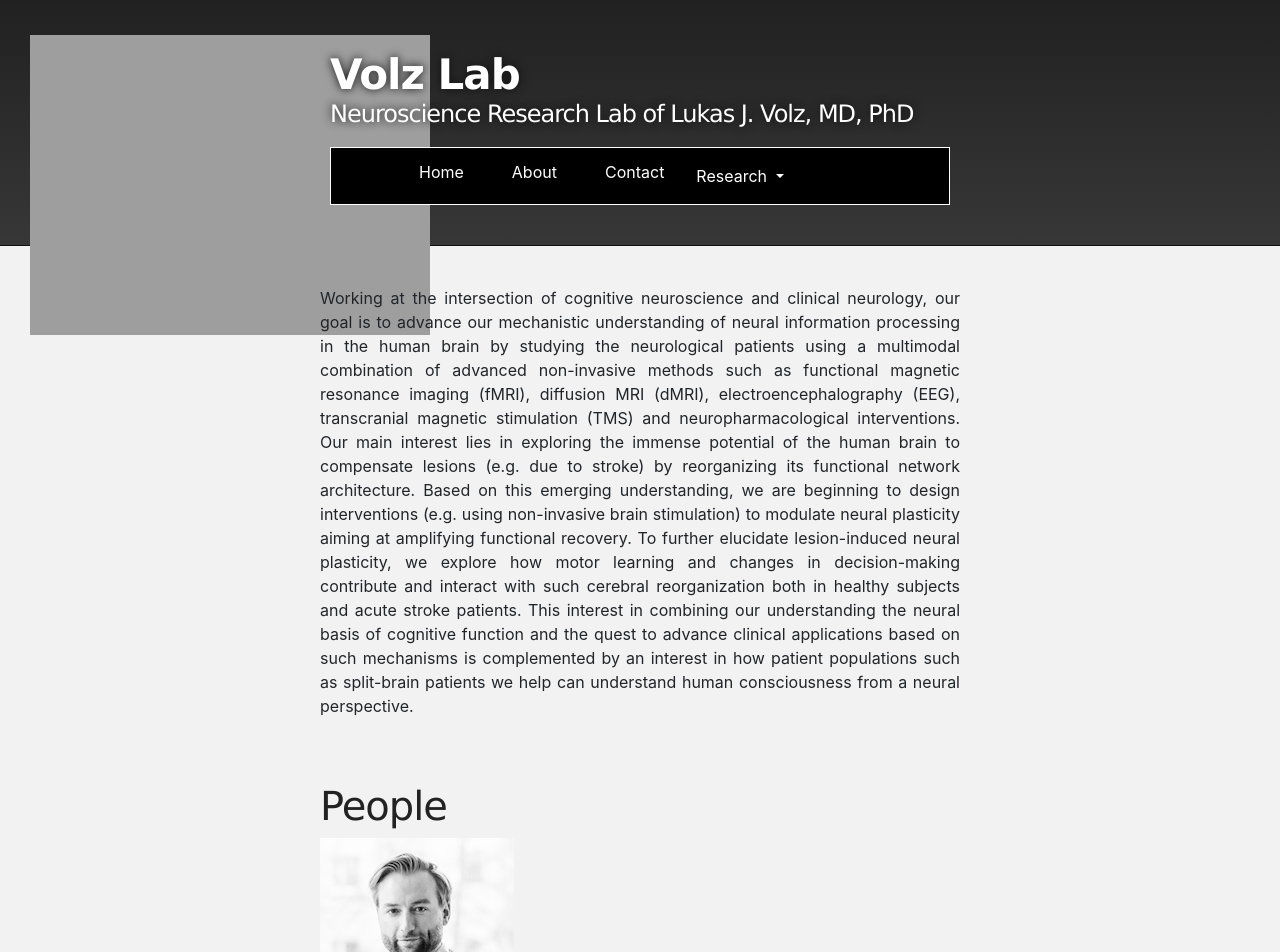
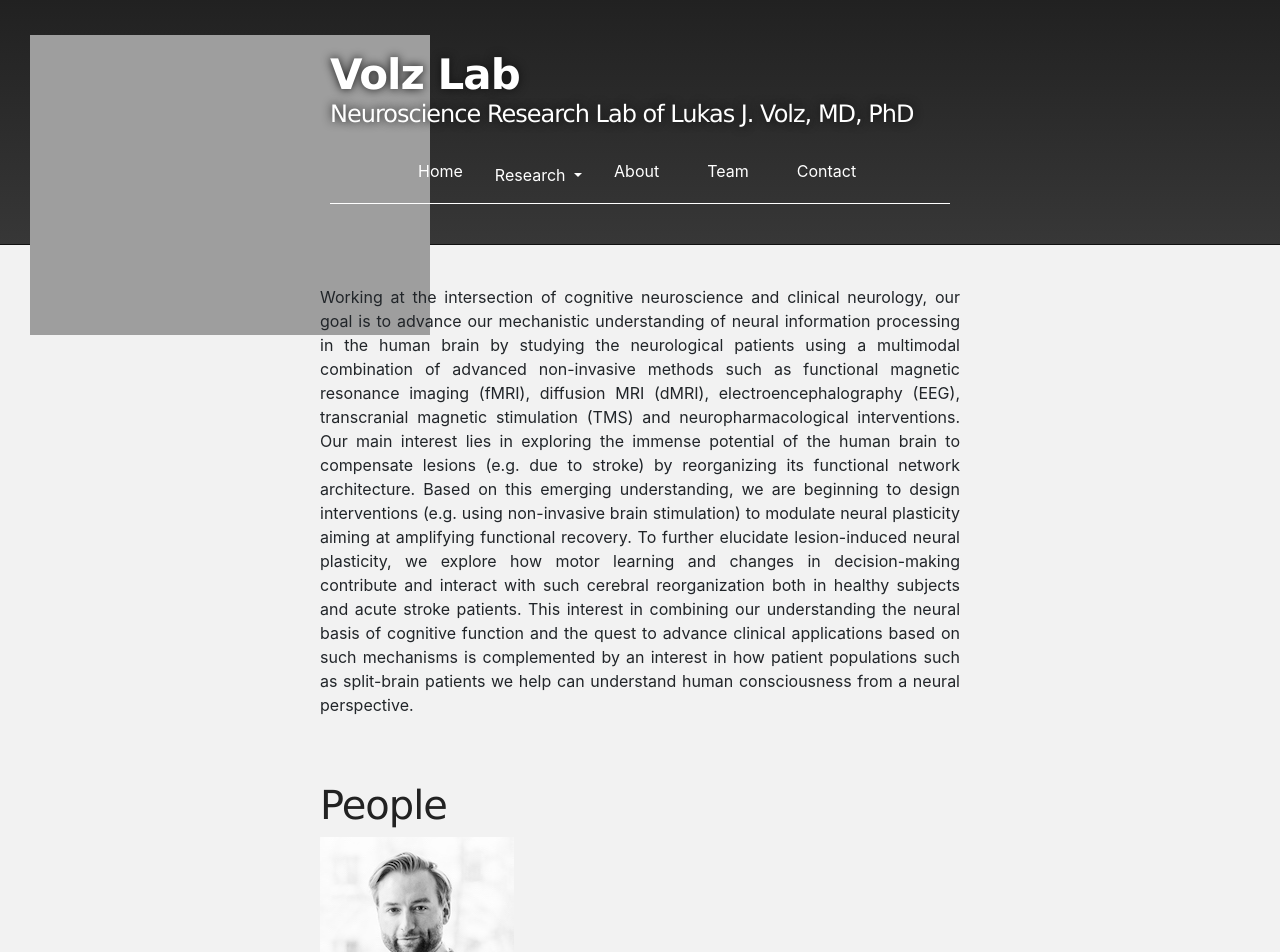
Before and after one commit to lvolz/lvolz.github.io, a Jekyll site: the page built from about.md, in a window 1280 px wide. Shown: the top 952 px of the page. Built offline with Jekyll 4.4.1, drawn with Linux system fonts in a browser that asks for light colours; our own code applies the rules of GitHub Pages for plain Markdown files.

Commit message:
new menu

```diff
--- a/_includes/nav.html
+++ b/_includes/nav.html
@@ -11,9 +11,9 @@
             <a class="nav-link dropdown-toggle lv-dropdown-item" href="{{ site.url }}{{ nav.url }}" id="navbarDropdown" role="button" data-toggle="dropdown" aria-haspopup="true" aria-expanded="true">
               {{ nav.title }}
             </a>
-            <div class="dropdown-menu" aria-labelledby="navbarDropdown">
+            <div class="dropdown-menu lv-dropdown-menu" aria-labelledby="navbarDropdown">
             {% for subcategory in nav.subcategories %}
-              <a class="dropdown-item lv-dropdown-item" href="{{ site.url }}{{ subcategory.subhref }}">{{ subcategory.subtitle }}</a>
+              <a class="dropdown-item" href="{{ site.url }}{{ subcategory.subhref }}">{{ subcategory.subtitle }}</a>
             {% endfor %}
             </div>
           </li>
--- a/_sass/lvolz.scss
+++ b/_sass/lvolz.scss
@@ -43,14 +43,17 @@ text-align:justify;
 }
 
 .lv-nav{
-  background-color: #000000 !important;
-  border: 1px solid white;
+  border-bottom: 1px solid white;
+
 }
 
 .lv-dropdown-item{
   color: white !important;
 }
 
+.lv-dropdown-menu{
+  color: transparent !important;
+}
 
 .outer_home{
   width: 100%;
```
Also changed, not shown: _data/nav.yml (+9 -6 lines).
